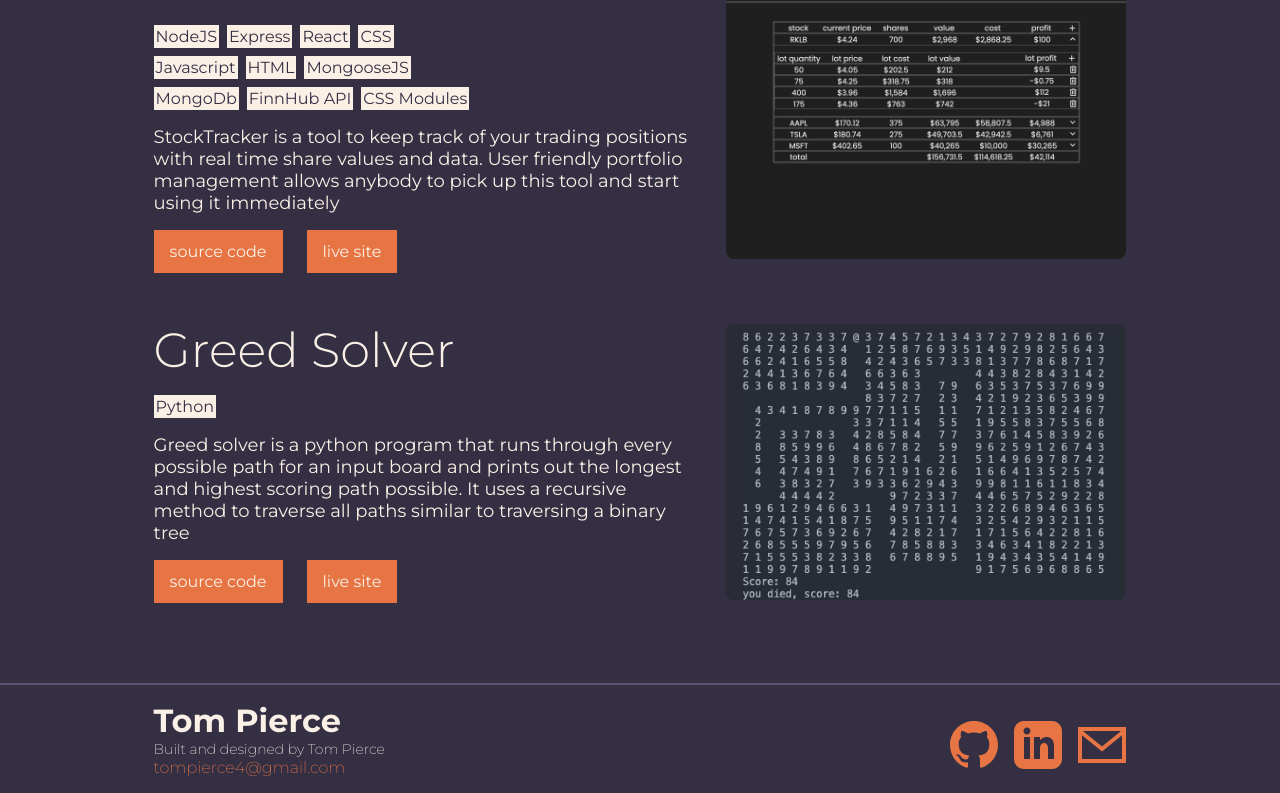
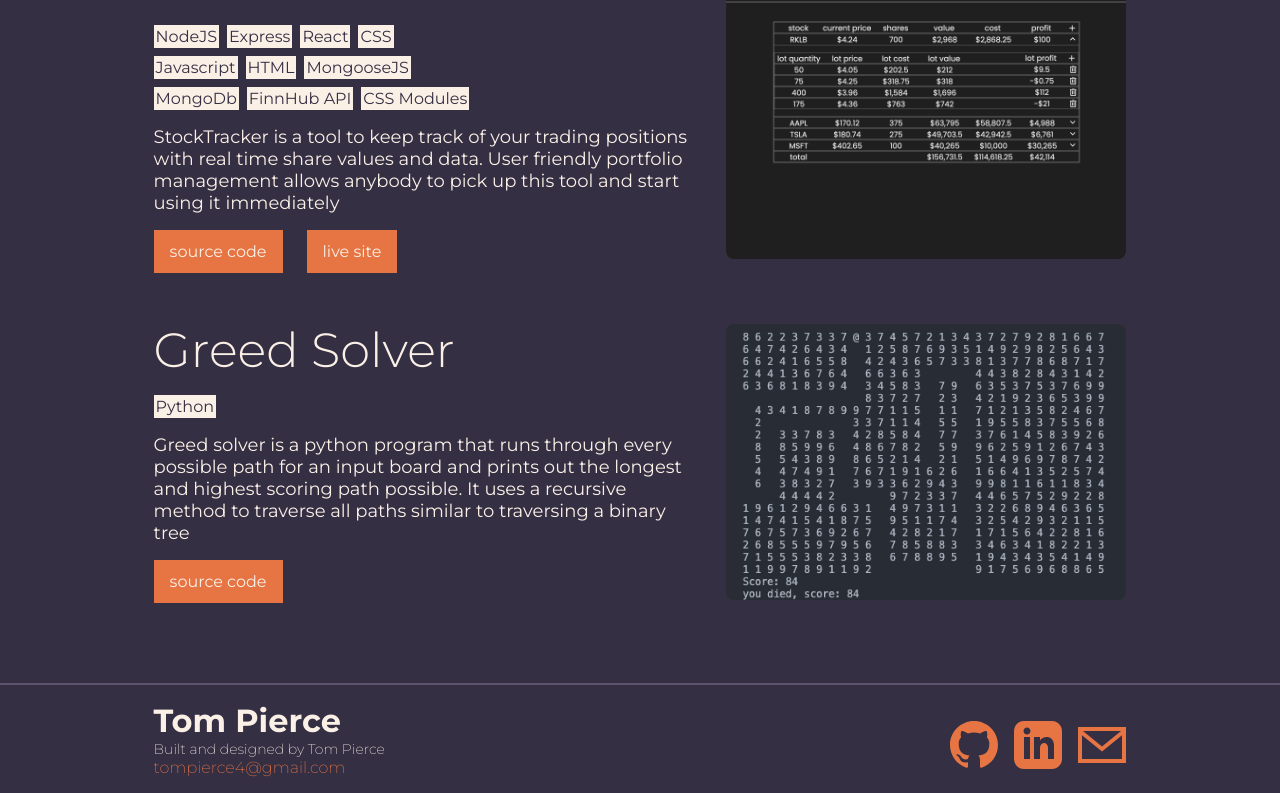
Before and after one commit to Tom-Pierce/portfolio, a React (Vite) app: page / in a window 1280 px wide. Shown: the part 1761-2554 px from the top of the page. Built offline with nearby package versions, Linux system fonts and the light colour scheme.

Commit message:
only render source code and livesite links if the prop is  passed

```diff
--- a/src/components/ProjectCard.jsx
+++ b/src/components/ProjectCard.jsx
@@ -26,12 +26,17 @@ const ProjectCard = ({
           <p>{description}</p>
         </div>
         <div className={styles.links}>
+          {github ? (
             <a href={github} className={styles.link}>
               source code
             </a>
+          ) : null}
+
+          {liveSite ? (
             <a href={liveSite} className={styles.link}>
               live site
             </a>
+          ) : null}
         </div>
       </div>
       <img
```
Lines whose indentation alone changed are shown as unchanged.
